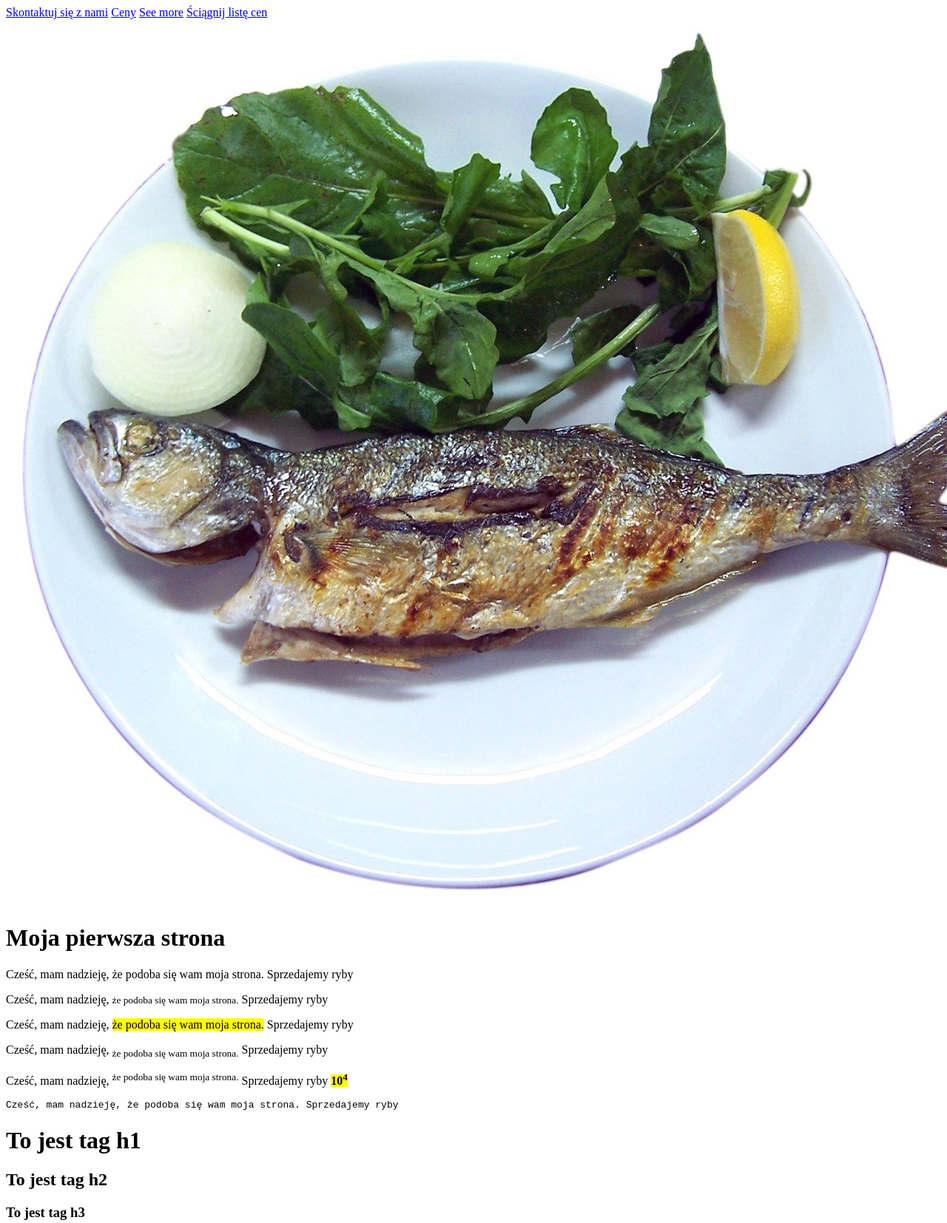
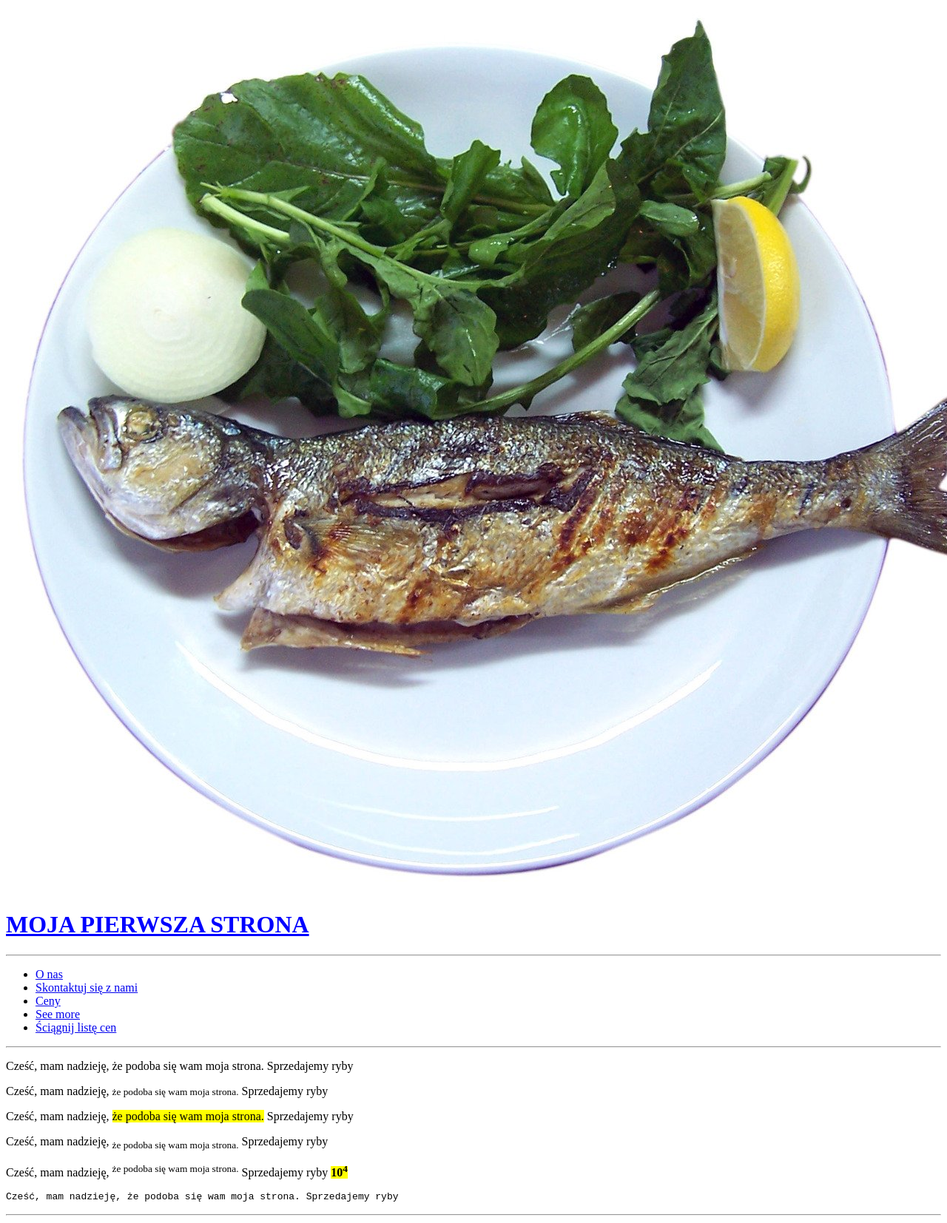
Before and after one commit to WitoG/Learning-html-with-youtube, a plain HTML site: page index.html in a window 1280 px wide. Shown: the top 1654 px of the page at 74% size. Drawn offline with Linux system fonts and the light colour scheme.

Commit message:
kurs html z youtube skończony

```diff
--- /dev/null
+++ b/css/main.css
@@ -0,0 +1,6 @@
+h1{
+    color: blue;
+    text-decoration: underline;
+    text-transform: uppercase;
+
+}
--- a/index.html
+++ b/index.html
@@ -8,32 +8,54 @@
         <title>My first website</title>
         <link rel="stylesheet" type="text/css" href="css/main.css">
 
+
+
     </head>
     <body>
 
         <div id="top"></div>
-        <a href="contact.html" target="_blank">Skontaktuj się z nami</a>
-        <a href="prices/freshfish prices.html">Ceny</a>
-        <a href="https://www.onet.pl" target="_blank">See more</a>
-        <a href="downloads/ceny">Ściągnij listę cen</a>
-
+        <div id="header">
             <img src="fish-1325308.jpg" alt="Mr Green's Fish Emporium">
             <h1>Moja pierwsza strona</h1>
+        </div>
+        <hr>
+
+        <div id="navigation">
+            <ul>
+                <li><a onclick="alert('Witajcie na naszej stronie!');" href="About Us.html">O nas</a></li>
+                <li><a href="contact.html" target="_blank">Skontaktuj się z nami</a></li>
+                <li><a href="prices/freshfish prices.html">Ceny</a></li>
+                <li><a href="https://www.onet.pl" target="_blank">See more</a></li>
+                <li><a href="downloads/ceny">Ściągnij listę cen</a></li>
+            </ul>
+        </div>
+
+
+        <hr>
+
+        <div id="types-of-fish">
             <p>Cześć, mam nadzieję, że podoba się wam moja strona. Sprzedajemy ryby</p>
             <p>Cześć, mam nadzieję, <small>że podoba się wam moja strona.</small> Sprzedajemy ryby</p>
             <p>Cześć, mam nadzieję, <mark>że podoba się wam moja strona.</mark> Sprzedajemy ryby</p>
             <p>Cześć, mam nadzieję, <sub>że podoba się wam moja strona.</sub> Sprzedajemy ryby</p>
             <p>Cześć, mam nadzieję, <sup>że podoba się wam moja strona.</sup> Sprzedajemy ryby <strong><mark>10<sup>4</sup></mark></strong></p>
             <p><pre>Cześć, mam nadzieję, że podoba się wam moja strona. Sprzedajemy ryby</pre></p>
+        </div>
 
+        <hr>
+
+        <div id="about-us">
             <h1>To jest tag h1</h1>
             <h2>To jest tag h2</h2>
             <h3>To jest tag h3</h3>
             <h4>To jest tag h4</h4>
             <h5>To jest tag h5</h5>
             <h6>To jest tag h6</h6>
+        </div>
 
         <a href="#top">Do początku</a>
 
+
+
     </body>
 </html>
--- /dev/null
+++ b/scripts/main.js
@@ -0,0 +1 @@
+alert("Witajcie na naszej stronie!");
```
Also changed, not shown: About Us.html (+18 -1 lines), contact.html (+6 -1 lines), prices/freshfish prices.html (+1 -0 lines). Lines whose indentation alone changed are shown as unchanged.
